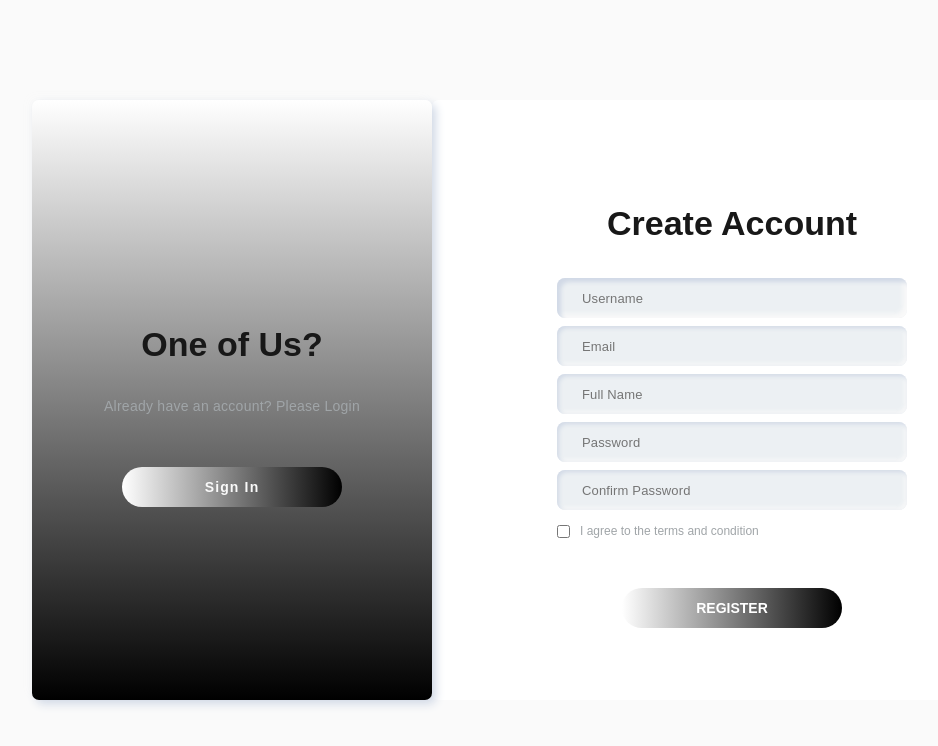
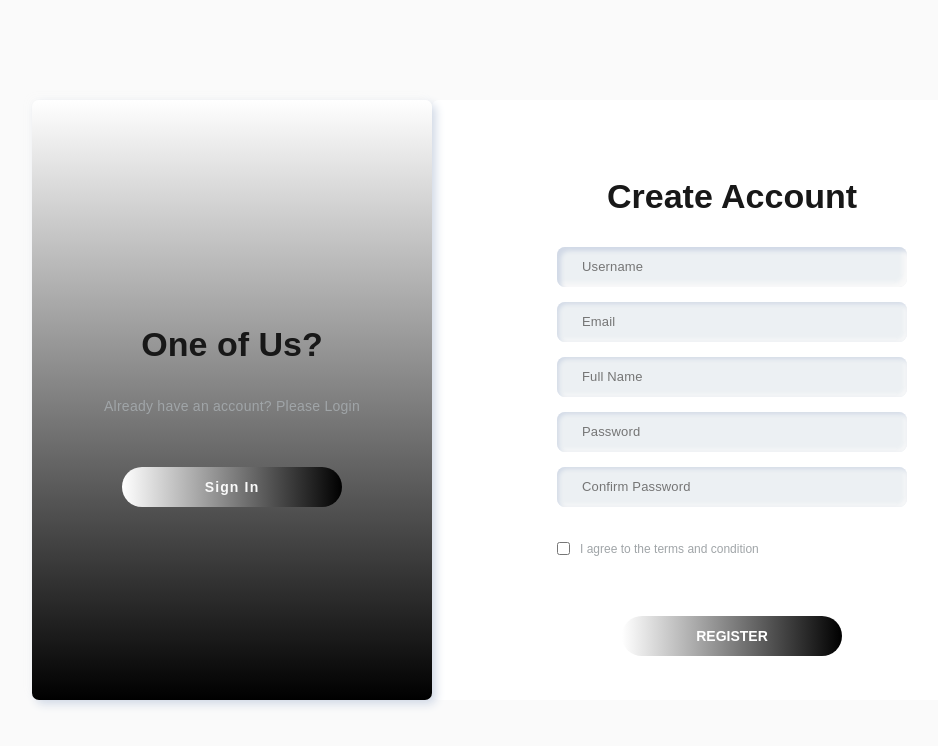
Before and after one commit to D9theCoder/Jelajah, a Django app: page /users/login/ in a window 1280 px wide. Shown: the top 746 px of the page, without its empty margins (108-1046 px from the left). Run offline with Django 5.2, Linux system fonts and the light colour scheme.

Commit message:
improved login page

```diff
--- a/myproject/static/css/login.css
+++ b/myproject/static/css/login.css
@@ -54,7 +54,7 @@ body {
 .form_input {
   width: 350px;
   height: 40px;
-  margin: 4px 0;
+  margin: 0;  /* Changed from 4px 0 */
   padding-left: 25px;
   font-size: 13px;
   letter-spacing: 0.15px;
@@ -213,16 +213,20 @@ body {
 
 .error-message {
   color: red;
-  font-size: 12px;
-  margin-top: 5px;
+  font-size: 10px;
+  position: absolute;
+  bottom: -12px;
+  left: 0;
+  width: 100%;
   text-align: left;
 }
+
 
 .checkbox-container {
   display: flex;
   align-items: center;
   width: 350px;
-  margin: 10px 0;
+  margin: 20px 0;
 }
 
 .form_checkbox {
@@ -253,3 +257,8 @@ body {
   background-color: #f8d7da;
   border-color: #f5c6cb;
 }
+
+.form-group {
+  position: relative;
+  margin-bottom: 15px;
+}
--- a/myproject/users/templates/users/login.html
+++ b/myproject/users/templates/users/login.html
@@ -1,4 +1,3 @@
-
 {% load static %}
 {% load custom_filters %}
 
@@ -17,17 +16,62 @@
             <form action="{% url 'users:register' %}" method="post" class="form" id="form1">
                 {% csrf_token %}
                 <h2 class="form_title title">Create Account</h2>
-                {{ form.username|add_class:"form_input"}}
-                {{ form.email|add_class:"form_input" }}
-                {{ form.name|add_class:"form_input" }}
-                {{ form.password1|add_class:"form_input" }}
-                {{ form.password2|add_class:"form_input" }}
-                {% comment %} <input type="checkbox" name="checkbox" id="checkbox">
-                <label for="checkbox">I agree to the terms and condition</label> {% endcomment %}
+
+                <div class="form-group">
+                    {{ form.username|add_class:"form_input" }}
+                    {% if form.username.errors %}
+                        {% for error in form.username.errors %}
+                            <div class="error-message">{{ error }}</div>
+                        {% endfor %}
+                    {% endif %}
+                </div>
+
+                <div class="form-group">
+                    {{ form.email|add_class:"form_input" }}
+                    {% if form.email.errors %}
+                        {% for error in form.email.errors %}
+                            <div class="error-message">{{ error }}</div>
+                        {% endfor %}
+                    {% endif %}
+                </div>
+
+                <div class="form-group">
+                    {{ form.name|add_class:"form_input" }}
+                    {% if form.name.errors %}
+                        {% for error in form.name.errors %}
+                            <div class="error-message">{{ error }}</div>
+                        {% endfor %}
+                    {% endif %}
+                </div>
+
+                <div class="form-group">
+                    {{ form.password1|add_class:"form_input" }}
+                    {% if form.password1.errors %}
+                        {% for error in form.password1.errors %}
+                            <div class="error-message">{{ error }}</div>
+                        {% endfor %}
+                    {% endif %}
+                </div>
+
+                <div class="form-group">
+                    {{ form.password2|add_class:"form_input" }}
+                    {% if form.password2.errors %}
+                        {% for error in form.password2.errors %}
+                            <div class="error-message">{{ error }}</div>
+                        {% endfor %}
+                    {% endif %}
+                </div>
+
                 <div class="checkbox-container">
                     {{ form.agree_to_terms|add_class:"form_checkbox" }}
                     <label for="{{ form.agree_to_terms.id_for_label }}">I agree to the terms and condition</label>
                 </div>
+                {% if form.agree_to_terms.errors %}
+                    {% for error in form.agree_to_terms.errors %}
+                        <div class="error-message">{{ error }}</div>
+                    {% endfor %}
+                {% endif %}
+
                 <input type="submit" value="REGISTER" class="register" name="register">
             </form>
         </div>
@@ -46,8 +90,8 @@
             <form action="{% url 'users:login' %}" method="post" class="form" id="form2">
                 {% csrf_token %}
                 <h2 class="form_title title">Login to Website</h2>
-                <input type="text" class="form_input" placeholder="Username" id="emailr" name="username">
-                <input type="password" class="form_input" placeholder="Password" id="passwordr" name="password">
+                <div class="form-group"> <input type="text" class="form_input" placeholder="Username" id="emailr" name="username"> </div>
+                <div class="form-group"><input type="password" class="form_input" placeholder="Password" id="passwordr" name="password"></div>
                 <input type="submit" value="LOGIN" class="login" name="login">
                 <a href="{% url 'users:forgot_password' %}" class="forgot-password">Forgot Password?</a>
             </form>
@@ -66,6 +110,6 @@
         </div>
     </div>
     <script src="{% static 'js/login.js' %}"></script>
-    <script src="{% static 'js/loginval.js' %}"></script>
+    {% comment %} <script src="{% static 'js/loginval.js' %}"></script> {% endcomment %}
 </body>
 </html>
--- a/myproject/users/views.py
+++ b/myproject/users/views.py
@@ -15,6 +15,31 @@ from django.contrib.auth import update_session_auth_hash
 import random
 
 
+# def login_and_register(request):
+#     form = CustomUserCreationForm()
+
+#     if request.method == 'POST':
+#         if 'register' in request.POST:
+#             form = CustomUserCreationForm(request.POST)
+#             if form.is_valid():
+#                 user = form.save()
+#                 django_login(request, user)
+#                 return redirect('home')
+#         elif 'login' in request.POST:
+#             username = request.POST.get('username')
+#             password = request.POST.get('password')
+#             user = authenticate(request, username=username, password=password)
+#             if user is not None:
+#                 django_login(request, user)
+#                 return redirect('home')  # Replace 'home' with your desired redirect URL after successful login
+#             else:
+#                 messages.error(request, 'Invalid username or password')
+#     else:
+#         form = CustomUserCreationForm()
+
+#     return render(request, 'users/login.html', {'form': form})
+
+
 def login_and_register(request):
     form = CustomUserCreationForm()
 
@@ -25,13 +50,17 @@ def login_and_register(request):
                 user = form.save()
                 django_login(request, user)
                 return redirect('home')
+            else:
+                for field, errors in form.errors.items():
+                    for error in errors:
+                        messages.error(request, f"{field.capitalize()}: {error}")
         elif 'login' in request.POST:
             username = request.POST.get('username')
             password = request.POST.get('password')
             user = authenticate(request, username=username, password=password)
             if user is not None:
                 django_login(request, user)
-                return redirect('home')  # Replace 'home' with your desired redirect URL after successful login
+                return redirect('home')
             else:
                 messages.error(request, 'Invalid username or password')
     else:
@@ -61,21 +90,6 @@ def update_profile(request):
 
     return render(request, 'users/profile.html', {'form': form})
 
-# @login_required(login_url='/users/login/')
-# def update_profile(request):
-#     if request.method == 'POST':
-#         form = ProfileUpdateForm(request.POST, instance=request.user)
-#         if form.is_valid():
-#             user = form.save(commit=False)
-#             if form.cleaned_data['password']:
-#                 user.set_password(form.cleaned_data['password'])
-#             user.save()
-#             messages.success(request, 'Your profile was successfully updated!')
-#             return redirect('users:profile')
-#     else:
-#         form = ProfileUpdateForm(instance=request.user)
-
-#     return render(request, 'users/profile.html', {'form': form, 'user': request.user})
 
 def forgot_password(request):
     if request.method == 'POST':
@@ -130,29 +144,3 @@ def reset_password(request, uidb64, token):
     else:
         messages.error(request, 'The reset link is invalid or has expired.')
         return redirect('users:forgot_password')
-
-
-# def login_and_register(request):
-#     form = CustomUserCreationForm()
-
-#     if request.method == 'POST':
-#         if 'register' in request.POST:
-#             form = CustomUserCreationForm(request.POST)
-#             if form.is_valid():
-#                 user = form.save()
-#                 django_login(request, user)
-#                 return redirect('home')
-#             else:
-#                 # Instead of a generic message, we'll let the template handle displaying specific errors
-#                 pass
-#         elif 'login' in request.POST:
-#             username = request.POST.get('username')
-#             password = request.POST.get('password')
-#             user = authenticate(request, username=username, password=password)
-#             if user is not None:
-#                 django_login(request, user)
-#                 return redirect('home')
-#             else:
-#                 messages.error(request, 'Invalid username or password')
-
-#     return render(request, 'users/login.html', {'form': form})
```
Also changed, not shown: myproject/db.sqlite3.
